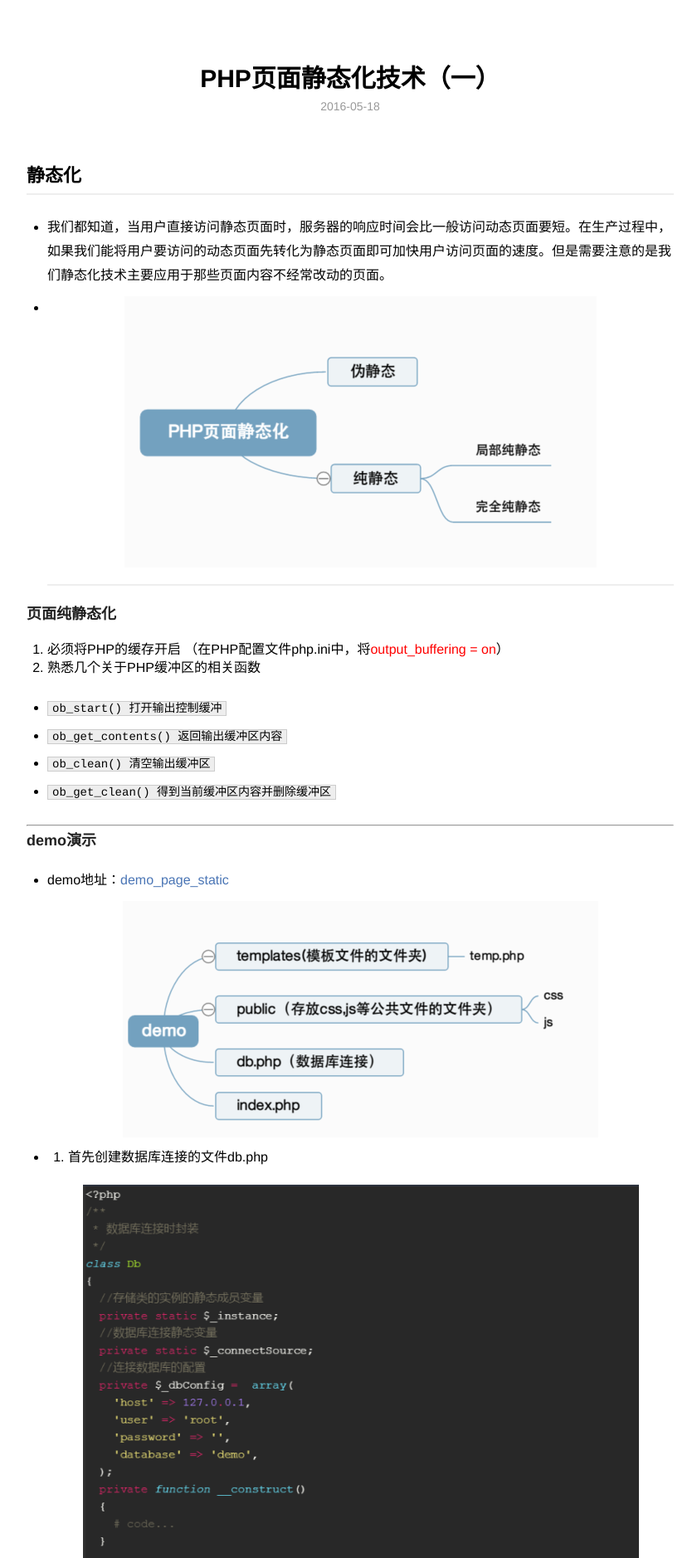
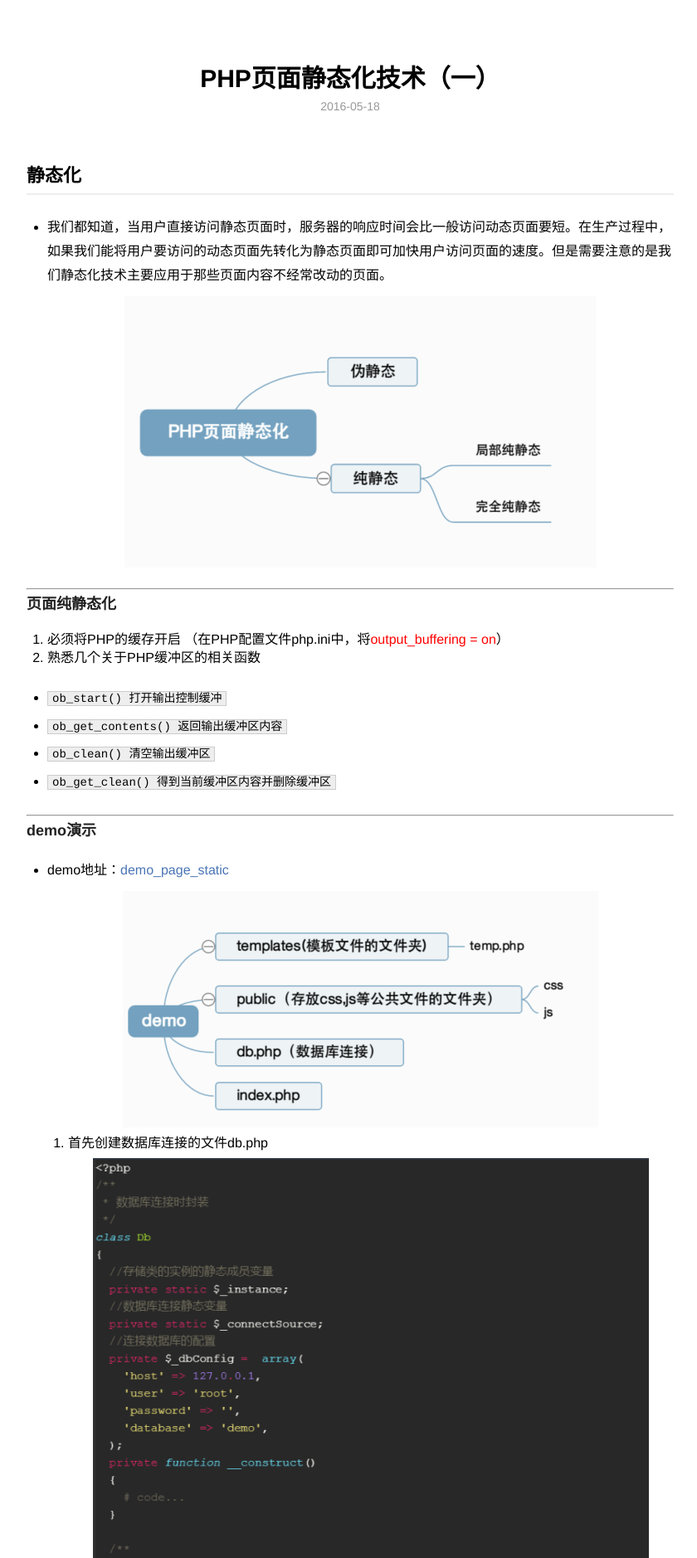
Before and after one commit to zhoubohan/Blog, a Jekyll site: the page built from _posts/2016-05-18-page-staticize-technology-first.md, in a window 1280 px wide. Shown: the top 1878 px of the page at 83% size, without its empty margins (218-1058 px from the left). Built offline with Jekyll 4.4.1, drawn with Linux system fonts in a browser that asks for light colours.

Commit message:
Update 2016-05-18-page-staticize-technology-first.md

```diff
--- a/_posts/2016-05-18-page-staticize-technology-first.md
+++ b/_posts/2016-05-18-page-staticize-technology-first.md
@@ -4,9 +4,11 @@ title: PHP页面静态化技术（一）
 description: 页面静态化的实现是为了更好地利用服务器资源优化页面加载速度，提高用户体验。当用户发出请求时，服务器将对PHP语法进行分析，经过解析之后再执行。当php文件有内容输出时，该内容会先经过服务器的buffer，然后再通过TCP传递到客户端。
 category: blog
 ---
+
 ## 静态化
 * 我们都知道，当用户直接访问静态页面时，服务器的响应时间会比一般访问动态页面要短。在生产过程中，如果我们能将用户要访问的动态页面先转化为静态页面即可加快用户访问页面的速度。但是需要注意的是我们静态化技术主要应用于那些页面内容不经常改动的页面。
-* ![page-static-first](/images/pageStatic/page-static-first.png)
+![page-static-first](/images/pageStatic/page-static-first.png)
+
 ---
 
 ### 页面纯静态化
@@ -21,14 +23,16 @@ category: blog
 </ul>
 
 ---
+
 ### demo演示
 * demo地址：[demo_page_static](https://github.com/zhoubohan/demo_page_static)
-* ![page-static-second](/images/pageStatic/page-static-second.png)
+![page-static-second](/images/pageStatic/page-static-second.png)
 1. 首先创建数据库连接的文件db.php
-* ![page-static-thrid](/images/pageStatic/page-static-thrid.png)
+![page-static-thrid](/images/pageStatic/page-static-thrid.png)
 2. 编写动态模板文件temp.php
-* ![page-static-fifth](/images/pageStatic/page-static-fifth.png)
+![page-static-fifth](/images/pageStatic/page-static-fifth.png)
 3. 编写index.php(<font color=red face="consolas">判断是否生成静态文件index.shtml并生成静态文件，同时设置静态文件保存时间</font>)
-* ![page-static-forth](/images/pageStatic/page-static-forth.png)
+![page-static-forth](/images/pageStatic/page-static-forth.png)
+
 ---
 > 在linux中可以使用定时扫描任务crontab来执行此处的index.php文件
```
